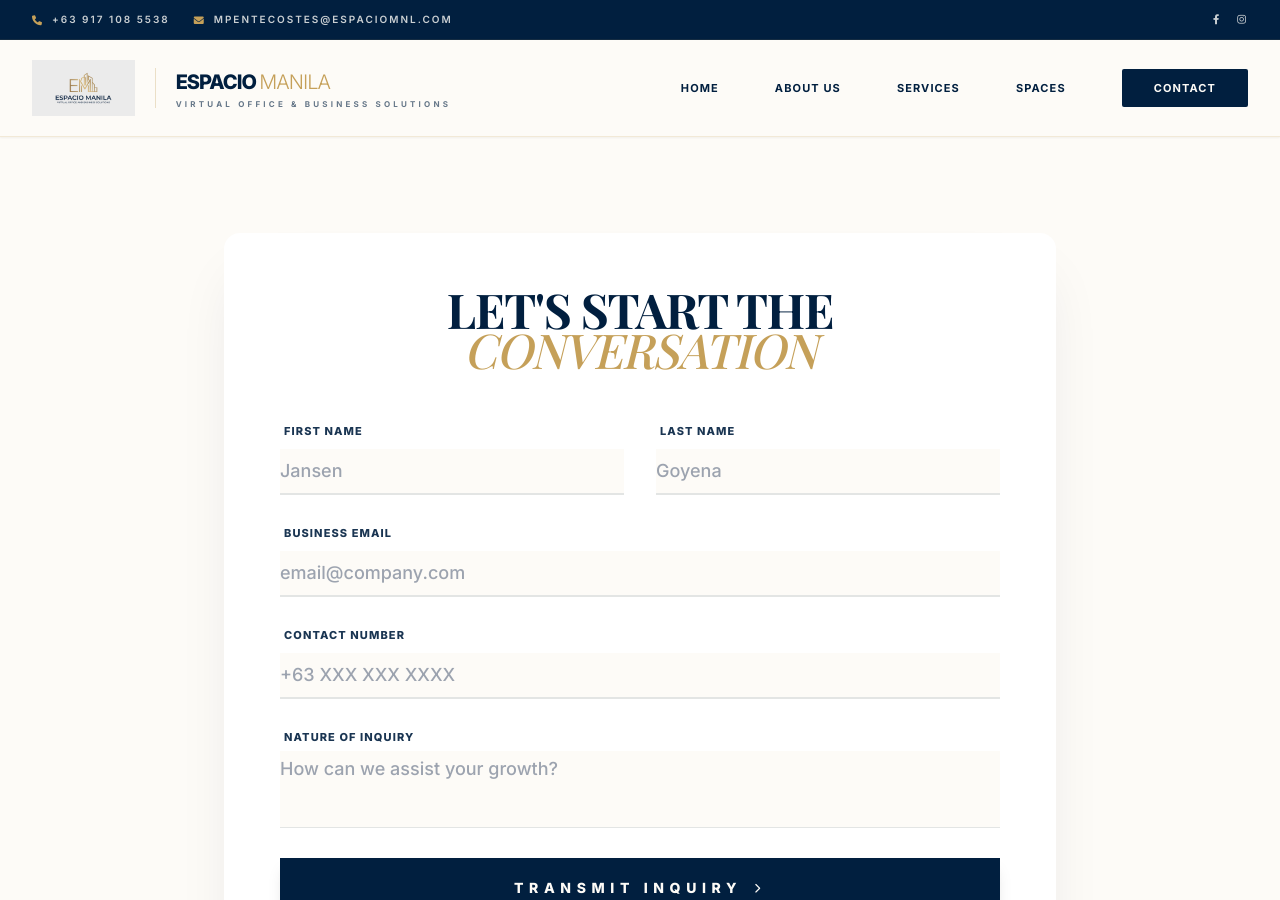
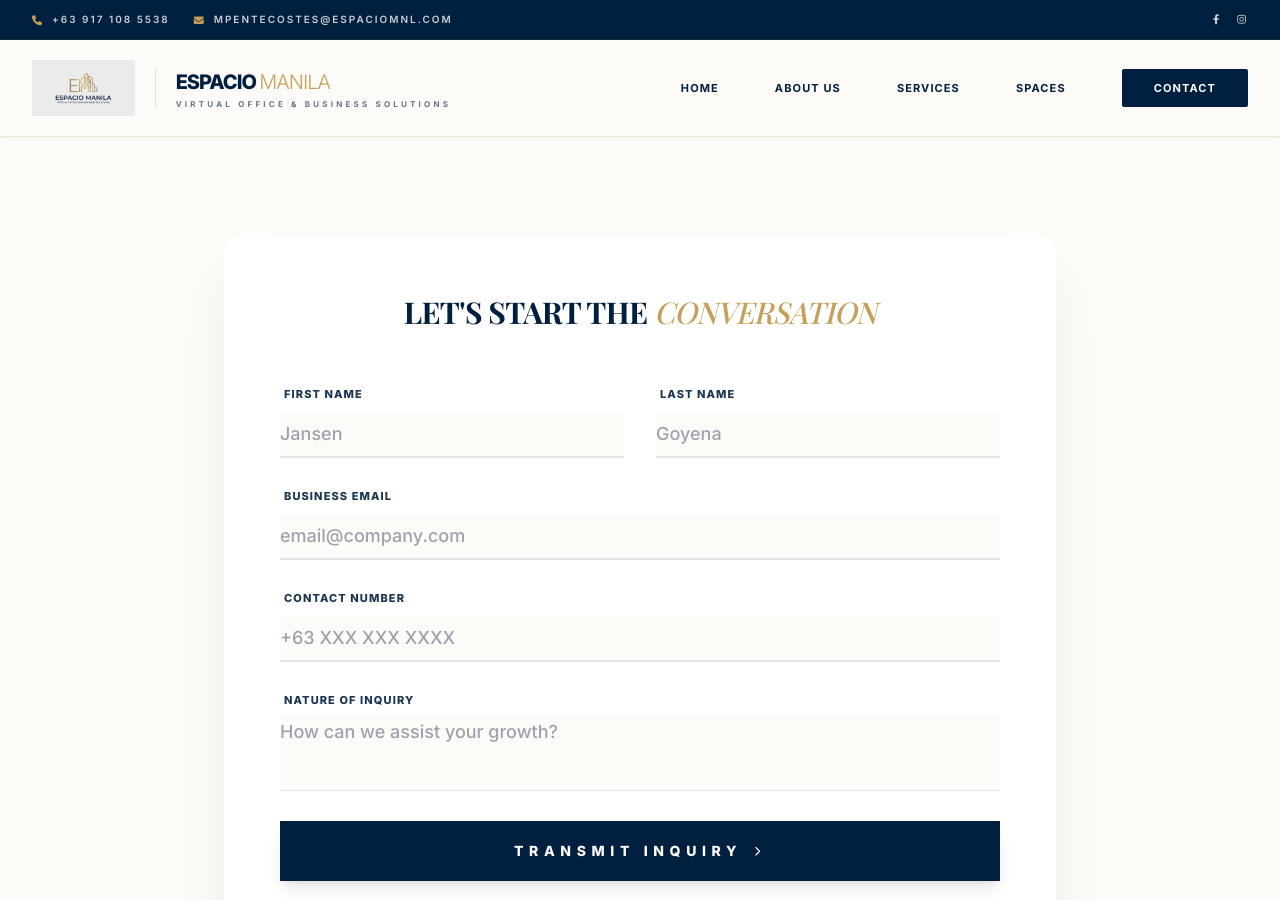
Before and after one commit to jansengoyena-bit/jansengoyena-bit, a Jekyll site: the page built from contact.md, in a window 1280 px wide and 900 px high. Built offline with Jekyll 4.4.1, drawn with Linux system fonts in a browser that asks for light colours; nearby versions of some CDN libraries; some web fonts are replaced.

Commit message:
fix the Let's start the conversation font for mobile

```diff
--- a/contact.md
+++ b/contact.md
@@ -10,8 +10,8 @@ title: Contact Us | Espacio Manila
 
                 <div id="form-container" class="p-8 md:p-14">
                     <div class="text-center mb-12">
-                        <h1 class="text-xl md:text-4xl text-[#011F3F] font-bold serif uppercase tracking-tight leading-snug">
-                            Let's Start the <span class="italic text-[#C5A059] font-medium">Conversation</span>
+                        <h1 class="serif uppercase" style="font-size: 30px !important; line-height: 1.3 !important; color: #011F3F !important; font-weight: 700 !important; letter-spacing: -0.02em !important;">
+                            Let's Start the <span class="italic font-medium" style="color: #C5A059 !important; font-size: inherit !important;">Conversation</span>
                         </h1>
                     </div>
 
```
